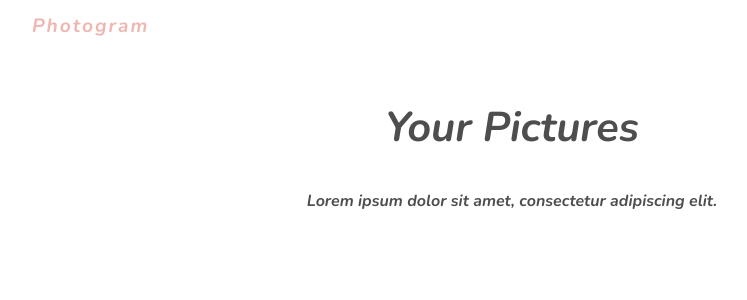
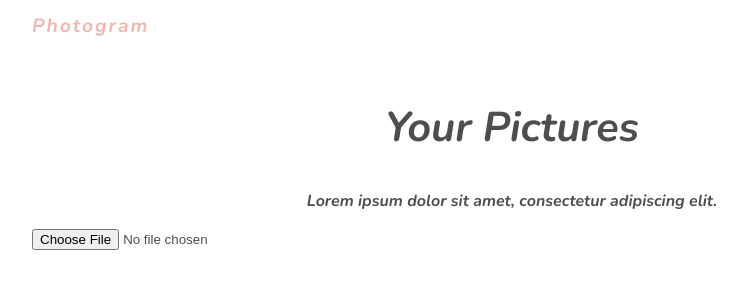
Before and after one commit to Abdo-Hassan/photo-gram, a React (Create React App) app: page / in a window 1280 px wide. Shown: the top 300 px of the page, without its empty margins (128-875 px from the left). Built offline with nearby package versions, Linux system fonts and the light colour scheme.

Commit message:
validation of adding image

```diff
--- a/src/App.js
+++ b/src/App.js
@@ -1,11 +1,13 @@
 import React from 'react';
 import './App.css';
 import Title from './components/Title';
+import UploadForm from './components/UploadForm';
 
 function App() {
   return (
     <div className='App'>
       <Title />
+      <UploadForm />
     </div>
   );
 }
--- a/src/components/UploadForm.js
+++ b/src/components/UploadForm.js
@@ -0,0 +1,31 @@
+import React, { useState } from 'react';
+
+const UploadForm = () => {
+  const [file, setFile] = useState(null);
+  const [error, setError] = useState(null);
+  const types = ['image/png', 'image/jpeg', 'image/jpg'];
+
+  const changeHandler = (e) => {
+    let selected = e.target.files[0];
+    if (selected && types.includes(selected.type)) {
+      setFile(selected);
+      setError(null);
+    } else {
+      setFile(null);
+      setError('Please select an image file ( png of jpeg or jpg )');
+    }
+  };
+
+  console.log(file);
+
+  return (
+    <form>
+      <input type='file' onChange={changeHandler} />
+      <div className='output'>
+        {error && <div className='error'>{error}</div>}
+      </div>
+    </form>
+  );
+};
+
+export default UploadForm;
```
